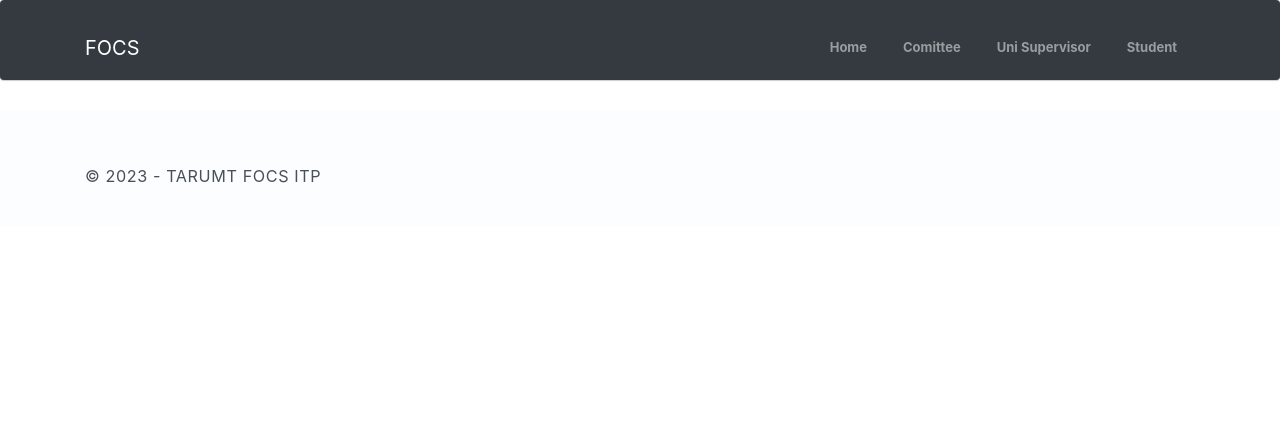
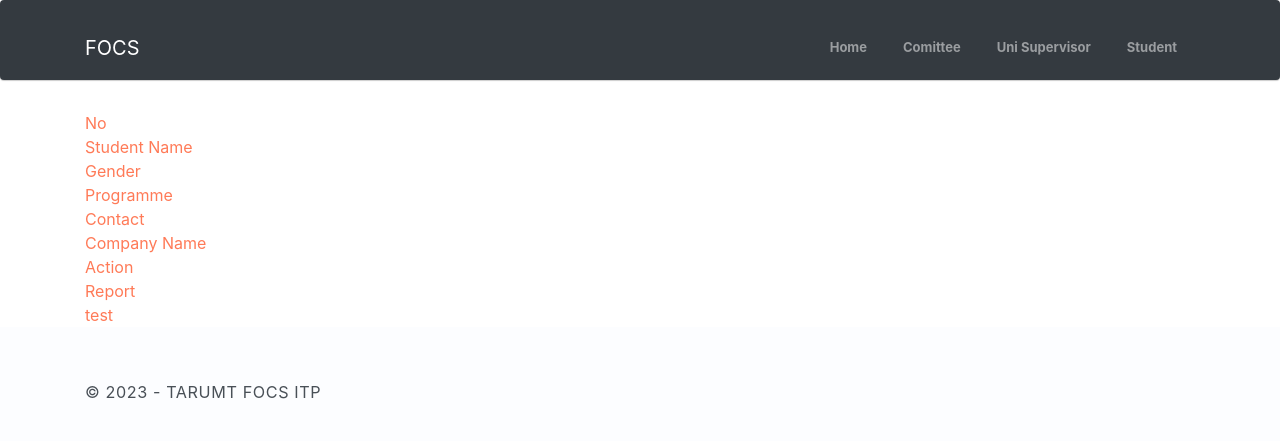
Before and after one commit to Amos-tha/CloudAss, a Flask app: page /view in a window 1280 px wide. Shown: the top 441 px of the page. Run offline with Flask 3, Linux system fonts and the light colour scheme; data that the repository does not hold is empty.

Commit message:
Preview (test2)

```diff
--- a/EmpApp.py
+++ b/EmpApp.py
@@ -127,7 +127,7 @@ def preview(filename):
         s3 = boto3.resource('s3')
         file = s3.Object(custombucket, filename).get()
         response = make_response(file['Body'].read())
-        response.headers['Content-Type'] = 'application/pdf'
+        response.headers['Content-Type'] = ['application/pdf','application/xlsx', 'application/pptx', 'application/docx']
         return response
 
 @app.route('/download/<filename>', methods=['GET'])
--- a/templates/ViewReport.html
+++ b/templates/ViewReport.html
@@ -1,5 +1,50 @@
 {% extends "layout.html" %} {% block content %}
 <div class="container">
+  <div class="my-student-table">
+    <div class="my-student-table-header">
+      <div class="my-student-table-header-item">
+        <a id="name" class="filter__link" href="#">No</a>
+      </div>
+      <div class="my-student-table-header-item">
+        <a id="wins" class="filter__link filter__link--number" href="#"
+          >Student Name</a
+        >
+      </div>
+      <div class="my-student-table-header-item">
+        <a id="draws" class="filter__link filter__link--number" href="#"
+          >Gender</a
+        >
+      </div>
+      <div class="my-student-table-header-item">
+        <a id="losses" class="filter__link filter__link--number" href="#"
+          >Programme</a
+        >
+      </div>
+      <div class="my-student-table-header-item">
+        <a id="total" class="filter__link filter__link--number" href="#"
+          >Contact</a
+        >
+      </div>
+      <div class="my-student-table-header-item">
+        <a id="total" class="filter__link filter__link--number" href="#"
+          >Company Name</a
+        >
+      </div>
+      <div class="my-student-table-header-item">
+        <a id="total" class="filter__link filter__link--number" href="#"
+          >Action</a
+        >
+      </div>
+      <div class="my-student-table-header-item">
+        <a id="total" class="filter__link filter__link--number" href="#"
+          >Report</a
+        >
+      </div>
+    </div>
+    <div class="my-student-table-content">
+      <a href="/view">test</a>
+    </div>
+  </div>
   {% for f in contents %}
   <td>
     <a href="/preview/{{ f }}">{{ f }}</a>
```
